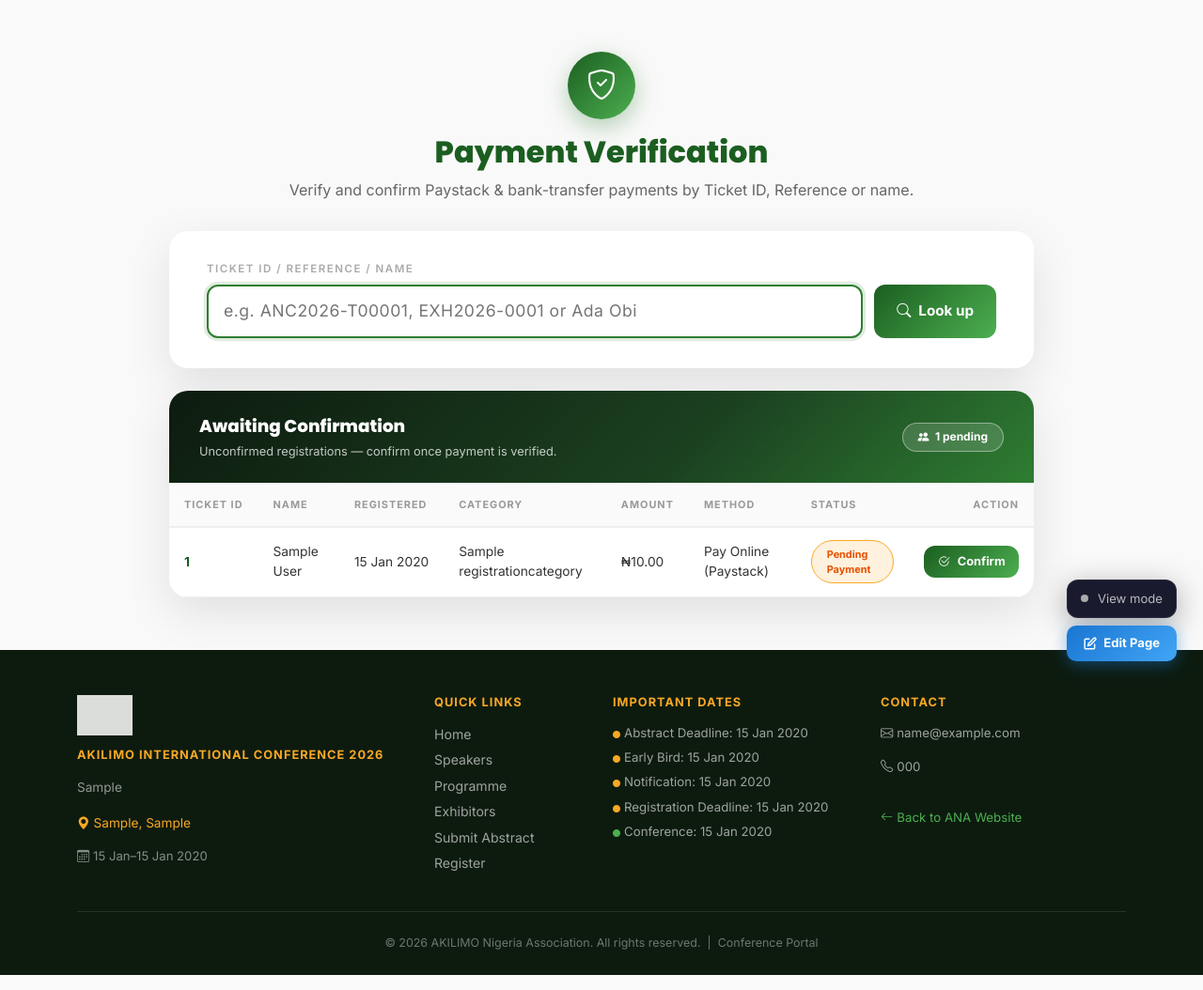
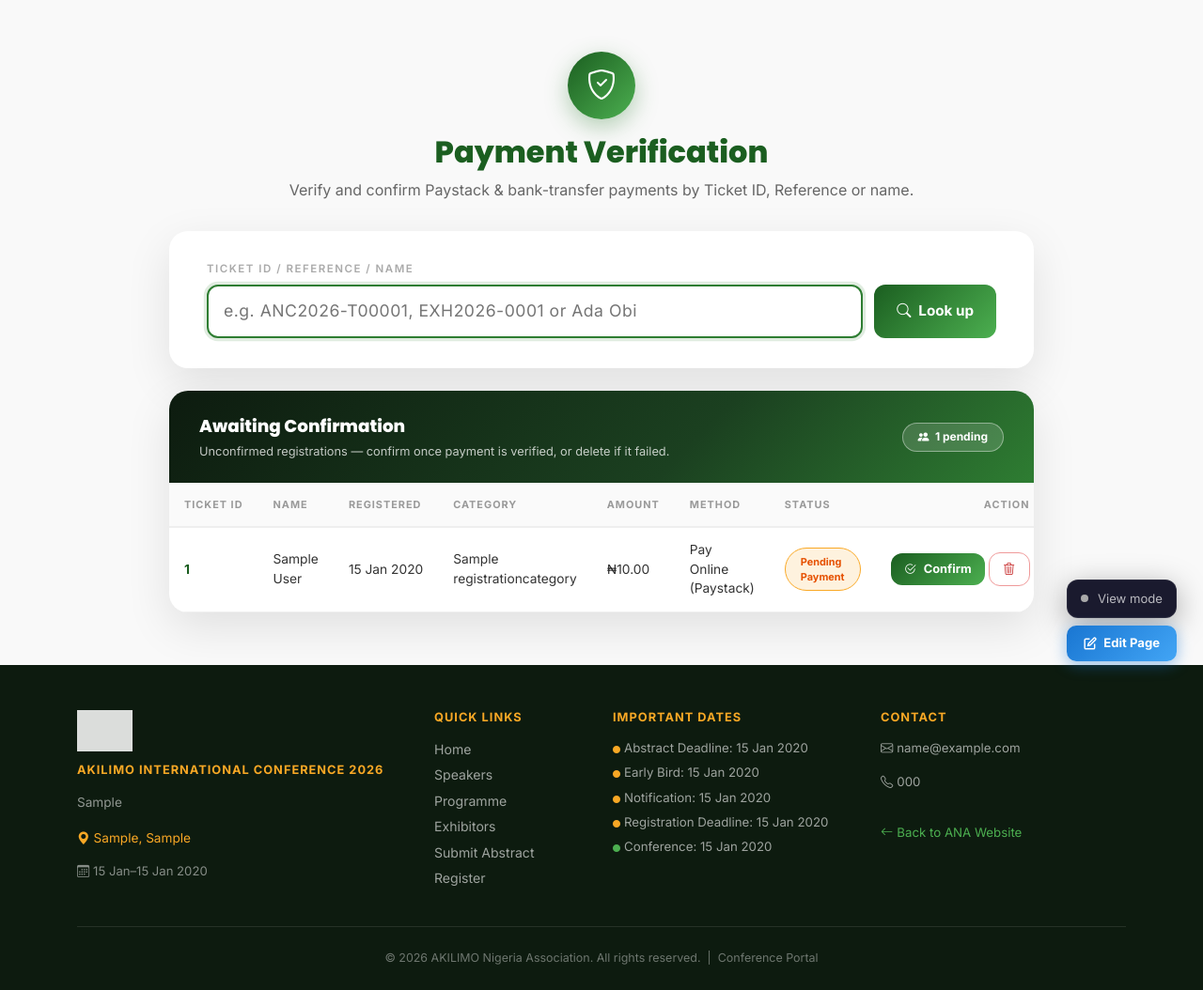
Before and after one commit to ojsys/ana_pro, a Django app: page /conference/payment/verification/ in a window 1280 px wide. Shown: the part 68-1122 px from the top of the page at 94% size. Run offline with Django 5.2, Linux system fonts and the light colour scheme; a user stored in the database is signed in; tables that the repository leaves empty hold one stand-in row (values such as "Sample post"); grey boxes marked "Sample" are stand-in pictures; some libraries are stand-ins or nearby versions.

Commit message:
Allow deleting unpaid entries from payment verification
Add a Delete Entry action (record card and Awaiting Confirmation rows) to
remove registrations/exhibitors whose payment never went through.
Confirmed and waived entries are refused; every delete is logged.

Ticket IDs and exhibitor references were numbered from a row count, which
would reissue an existing ID after a delete and fail on the unique
constraint. Number from the highest existing ID instead.

Co-Authored-By: Claude Opus 5.5 <noreply@anthropic.com>

```diff
--- a/conference/models.py
+++ b/conference/models.py
@@ -330,6 +330,17 @@ class RegistrationCategory(models.Model):
         return max(self.max_slots - taken, 0)
 
 
+def _next_id_number(model, field, prefix):
+    """One more than the highest numeric suffix among ``field`` values that
+    start with ``prefix`` (1 if there are none)."""
+    highest = 0
+    for value in model.objects.filter(**{f'{field}__startswith': prefix}).values_list(field, flat=True):
+        suffix = value[len(prefix):]
+        if suffix.isdigit():
+            highest = max(highest, int(suffix))
+    return highest + 1
+
+
 class Registration(models.Model):
     """Conference participant registration"""
     PAYMENT_STATUS_CHOICES = [
@@ -429,9 +440,10 @@ class Registration(models.Model):
 
     def save(self, *args, **kwargs):
         if not self.ticket_id:
-            year = timezone.now().year
-            count = Registration.objects.filter(conference=self.conference).count() + 1
-            self.ticket_id = f"ANC{year}-T{count:05d}"
+            # Next number after the highest existing ID (not a row count), so
+            # deleted registrations can't cause a duplicate ticket_id.
+            prefix = f"ANC{timezone.now().year}-T"
+            self.ticket_id = f"{prefix}{_next_id_number(Registration, 'ticket_id', prefix):05d}"
         super().save(*args, **kwargs)
 
 
@@ -765,9 +777,8 @@ class Exhibitor(models.Model):
 
     def save(self, *args, **kwargs):
         if not self.reference:
-            year = timezone.now().year
-            count = Exhibitor.objects.filter(conference=self.conference).count() + 1
-            self.reference = f"EXH{year}-{count:04d}"
+            prefix = f"EXH{timezone.now().year}-"
+            self.reference = f"{prefix}{_next_id_number(Exhibitor, 'reference', prefix):04d}"
         super().save(*args, **kwargs)
 
 
--- a/conference/views.py
+++ b/conference/views.py
@@ -689,6 +689,8 @@ def payment_verification(request):
     * For bank transfers, confirm the payment manually once it has been
       checked against the bank that the holder of that Ticket ID / Reference
       actually paid.
+    * Delete an entry whose payment never went through, so it no longer
+      shows as pending. Confirmed or waived entries cannot be deleted here.
 
     Confirming a registration fires the post_save signal that emails the
     participant their receipt and welcome message.
@@ -814,7 +816,24 @@ def payment_verification(request):
 
     if request.method == 'POST' and action and record:
         label = record.ticket_id if record_type == 'registration' else record.reference
-        if record.payment_status == 'confirmed':
+        if action == 'delete':
+            # Only for payments that never went through — a confirmed or waived
+            # entry is a real attendee/exhibitor and must be handled in the admin.
+            if record.payment_status in ('confirmed', 'waived'):
+                messages.error(
+                    request,
+                    f"{label} is {record.get_payment_status_display().lower()} and cannot be deleted here.",
+                )
+            else:
+                name = record.full_name if record_type == 'registration' else record.company_name
+                record.delete()
+                logger.info("Unpaid %s %s (%s) deleted by %s", record_type, label, name, actor)
+                messages.success(request, f"{label} ({name}) has been deleted.")
+                page = request.POST.get('page')
+                url = reverse('conference:payment_verification')
+                return redirect(f"{url}?page={page}" if page else url)
+
+        elif record.payment_status == 'confirmed':
             messages.info(request, f"{label} is already confirmed.")
 
         elif action == 'confirm_manual':
--- a/templates/conference/payment_verification.html
+++ b/templates/conference/payment_verification.html
@@ -26,6 +26,8 @@
 .pv-btn { border:none;border-radius:12px;padding:0.85rem 1.5rem;font-weight:700;font-size:0.95rem;cursor:pointer;display:inline-flex;align-items:center;gap:0.5rem; }
 .pv-btn-paystack { background:linear-gradient(135deg,#0a4ea3,#1e88e5);color:#fff; }
 .pv-btn-manual { background:linear-gradient(135deg,#1B5E20,#4CAF50);color:#fff; }
+.pv-btn-delete { background:#fff;color:#c62828;border:1px solid #ef9a9a; }
+.pv-btn-delete:hover { background:#c62828;color:#fff;border-color:#c62828; }
 .pv-alert { border-radius:12px;padding:0.85rem 1.25rem;margin-bottom:1rem;font-size:0.92rem;font-weight:600; }
 .pv-alert.success { background:#e8f5e9;color:#1B5E20;border:1px solid #a5d6a7; }
 .pv-alert.warning { background:#fff8e1;color:#e65100;border:1px solid #ffe082; }
@@ -231,12 +233,25 @@
                 <i class="bi bi-bank"></i> Confirm Bank Transfer
               </button>
             </form>
+
+            {% if record.payment_status != 'waived' %}
+            <form method="post" action="{% url 'conference:payment_verification' %}" style="margin:0;margin-left:auto;"
+                  onsubmit="return confirm('Permanently delete {{ query|escapejs }} ({% if record_type == 'registration' %}{{ record.full_name|escapejs }}{% else %}{{ record.company_name|escapejs }}{% endif %})? Only do this if the payment was NOT successful. This cannot be undone.');">
+              {% csrf_token %}
+              <input type="hidden" name="q" value="{{ query }}">
+              <input type="hidden" name="action" value="delete">
+              <button type="submit" class="pv-btn pv-btn-delete">
+                <i class="bi bi-trash3"></i> Delete Entry
+              </button>
+            </form>
+            {% endif %}
           </div>
           <p style="color:#888;font-size:0.82rem;margin-top:1rem;margin-bottom:0;">
             <i class="bi bi-info-circle"></i>
             Use <strong>Verify with Paystack</strong> to re-check an online payment against the gateway.
             Use <strong>Confirm Bank Transfer</strong> only after confirming at the bank that the holder of this
             {% if record_type == 'registration' %}Ticket ID{% else %}Reference{% endif %} has paid.
+            Use <strong>Delete Entry</strong> to remove it entirely if the payment was not successful.
           </p>
         {% endif %}
       </div>
@@ -249,7 +264,7 @@
         <div style="display:flex;justify-content:space-between;align-items:center;gap:1rem;flex-wrap:wrap;">
           <div>
             <div style="font-family:'Poppins',sans-serif;font-weight:800;font-size:1.15rem;">Awaiting Confirmation</div>
-            <div style="font-size:0.8rem;opacity:0.75;margin-top:0.2rem;">Unconfirmed registrations — confirm once payment is verified.</div>
+            <div style="font-size:0.8rem;opacity:0.75;margin-top:0.2rem;">Unconfirmed registrations — confirm once payment is verified, or delete if it failed.</div>
           </div>
           <span class="pv-badge pending" style="background:rgba(255,255,255,0.15);border-color:rgba(255,255,255,0.4);color:#fff;">
             <i class="bi bi-people-fill"></i> {{ unconfirmed_total }} pending
@@ -293,6 +308,16 @@
                       <i class="bi bi-check2-circle"></i> Confirm
                     </button>
                   </form>
+                  <form method="post" action="{% url 'conference:payment_verification' %}" style="margin:0;display:inline;"
+                        onsubmit="return confirm('Permanently delete {{ reg.ticket_id|escapejs }} ({{ reg.full_name|escapejs }})? Only do this if the payment was NOT successful. This cannot be undone.');">
+                    {% csrf_token %}
+                    <input type="hidden" name="q" value="{{ reg.ticket_id }}">
+                    <input type="hidden" name="action" value="delete">
+                    <input type="hidden" name="page" value="{{ page_obj.number }}">
+                    <button type="submit" class="pv-btn pv-btn-delete" style="padding:0.45rem 0.9rem;font-size:0.8rem;" title="Delete entry">
+                      <i class="bi bi-trash3"></i>
+                    </button>
+                  </form>
                 </td>
               </tr>
               {% endfor %}
```
